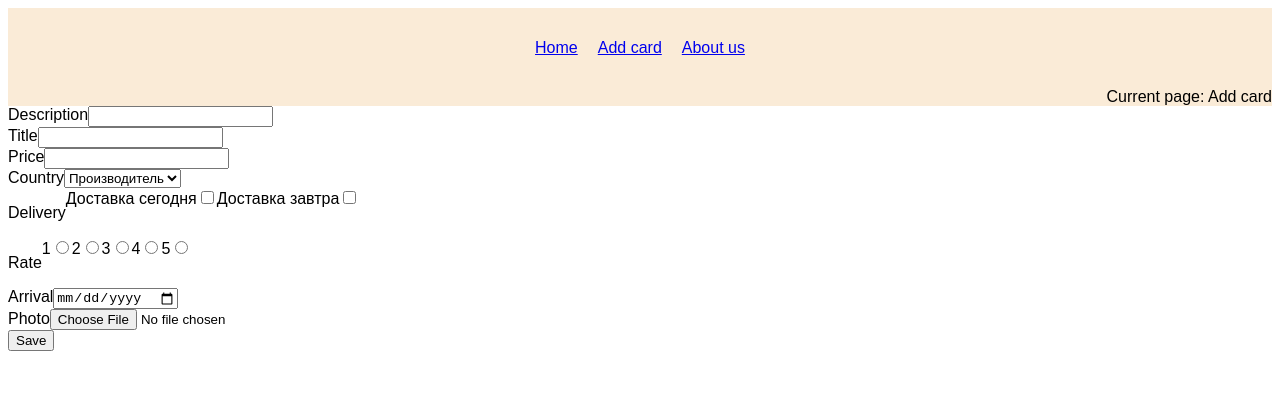
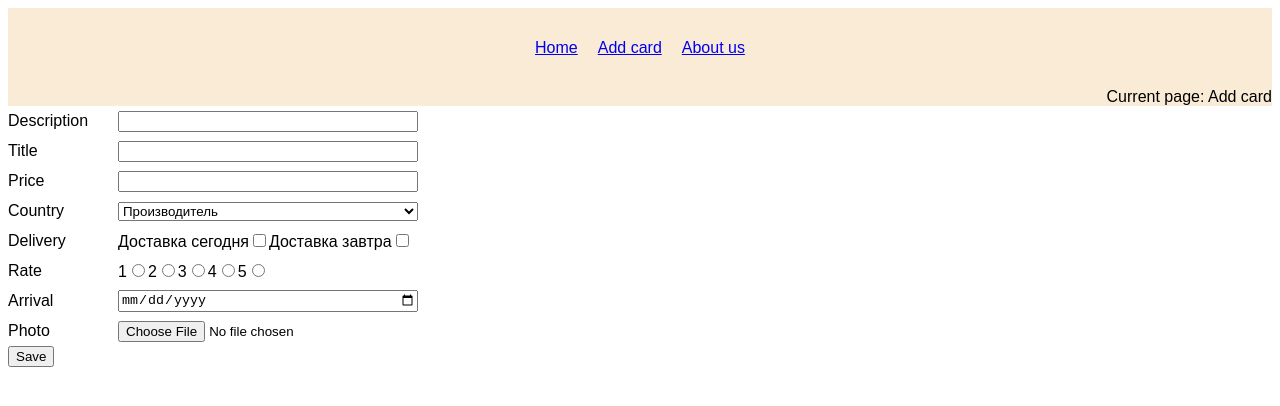
Before and after one commit to capapa/rss-react, a React (Vite) app: page /addCard in a window 1280 px wide. Shown: the top 406 px of the page. Built offline with nearby package versions, Linux system fonts and the light colour scheme.

Commit message:
feat: add styles

```diff
--- a/src/components/Form/FormInputs/DateInput.tsx
+++ b/src/components/Form/FormInputs/DateInput.tsx
@@ -10,9 +10,9 @@ class DateInput extends React.Component<
       <div className="form__item">
         <label htmlFor="date" className="form__item-label">
           {label}
+        </label>
+        <input type="date" className="form__item-input" ref={refControl} />
 
-          <input type="date" className="form__item-input" ref={refControl} />
-        </label>
         <div
           className="form__item-error"
           style={{
--- a/src/components/Form/FormInputs/FileInput.tsx
+++ b/src/components/Form/FormInputs/FileInput.tsx
@@ -10,13 +10,14 @@ class FileInput extends React.Component<
       <div className="form__item">
         <label htmlFor="file" className="form__item-label">
           Photo
-          <input
-            type="file"
-            className="form__item-file"
-            accept="image/*"
-            ref={refControl}
-          />
         </label>
+        <input
+          type="file"
+          className="form__item-file"
+          accept="image/*"
+          ref={refControl}
+        />
+
         <div
           className="form__item-error"
           style={{
--- a/src/components/Form/FormInputs/SelectInput.tsx
+++ b/src/components/Form/FormInputs/SelectInput.tsx
@@ -10,6 +10,7 @@ class SelectInput extends React.Component<
       <div className="form__item">
         <label htmlFor="select" className="form__item-label">
           {label}
+        </label>
         <select
           className="form__item-input"
           defaultValue="default"
@@ -22,7 +23,7 @@ class SelectInput extends React.Component<
           <option value="turk">Турция</option>
           <option value="chin">Китай</option>
         </select>
-        </label>
+
         <div
           className="form__item-error"
           style={{
--- a/src/components/Form/FormInputs/TextInput.tsx
+++ b/src/components/Form/FormInputs/TextInput.tsx
@@ -11,7 +11,7 @@ class TextInput extends React.Component<
         <label className="form__item-label" htmlFor="name">
           {label}
         </label>
-        <input type="text" ref={refControl} className="form__item-input" data-testid="desctiption-element" />
+        <input type="text" ref={refControl} className="form__item-input" />
         <div
           className="form__item-error"
           style={{
--- a/src/index.css
+++ b/src/index.css
@@ -65,3 +65,16 @@ header {
 .form__item-error {
   color: red;
 }
+
+.cards {
+  display: flex;
+}
+
+.form__item {
+  display: grid;
+  grid-template-columns: 100px 300px 400px;
+  grid-auto-rows: 30px;
+  grid-row-gap: 20px;
+  grid-column-gap: 10px;
+  align-items: center;
+}
```
Lines whose indentation alone changed are shown as unchanged.
